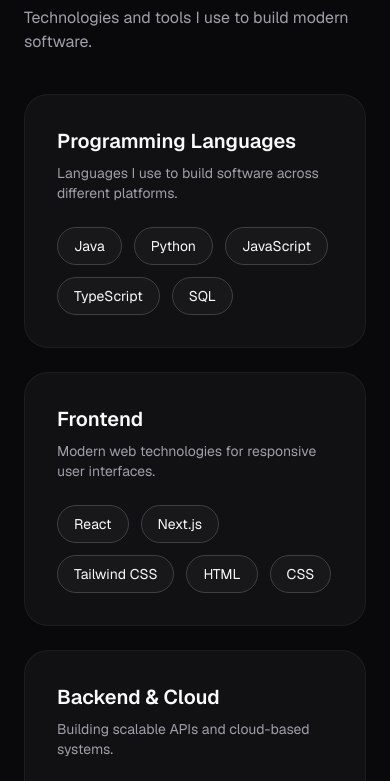
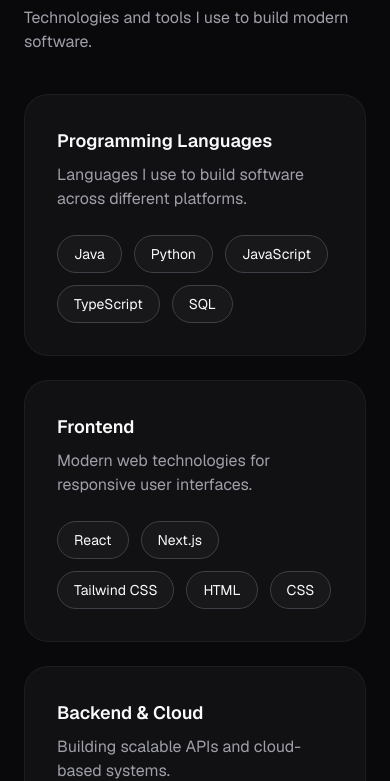
Before and after one commit to devsiddhartha31/devsiddhartha31.github.io, a Next.js app: page / in a window 390 px wide. Shown: the part 5560-6341 px from the top of the page. Built offline with nearby package versions, Linux system fonts and the light colour scheme.

Commit message:
style(skills): improve typography consistency

```diff
--- a/components/skills/SkillCategory.tsx
+++ b/components/skills/SkillCategory.tsx
@@ -23,11 +23,11 @@
         hover:shadow-indigo-500/10
       "
     >
-      <h3 className="text-xl font-semibold">
+      <h3 className="text-lg md:text-xl font-semibold">
         {category.title}
       </h3>
 
-      <p className="mt-2 text-sm text-zinc-400">
+      <p className="mt-2 text-zinc-400">
         {category.description}
       </p>
 
```
